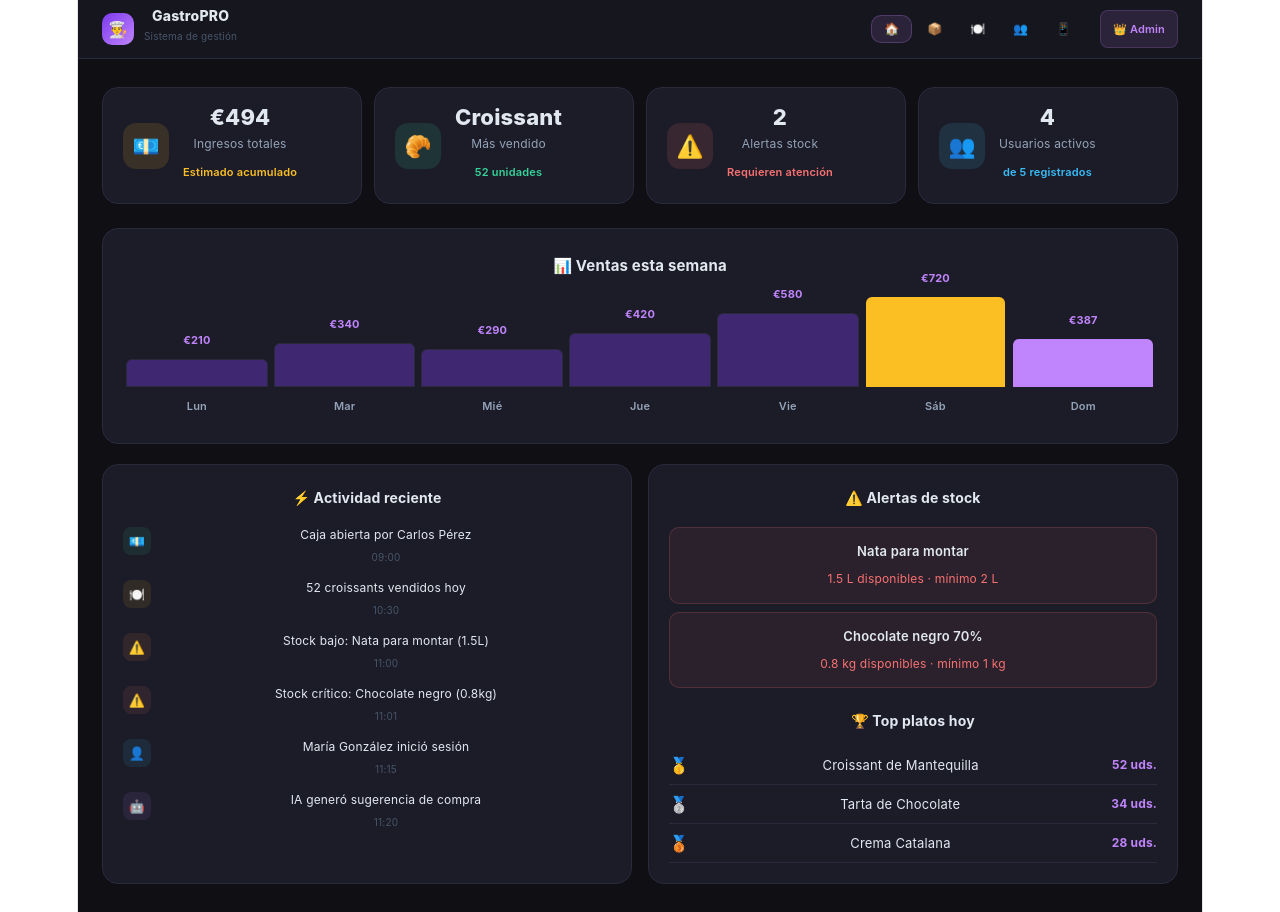
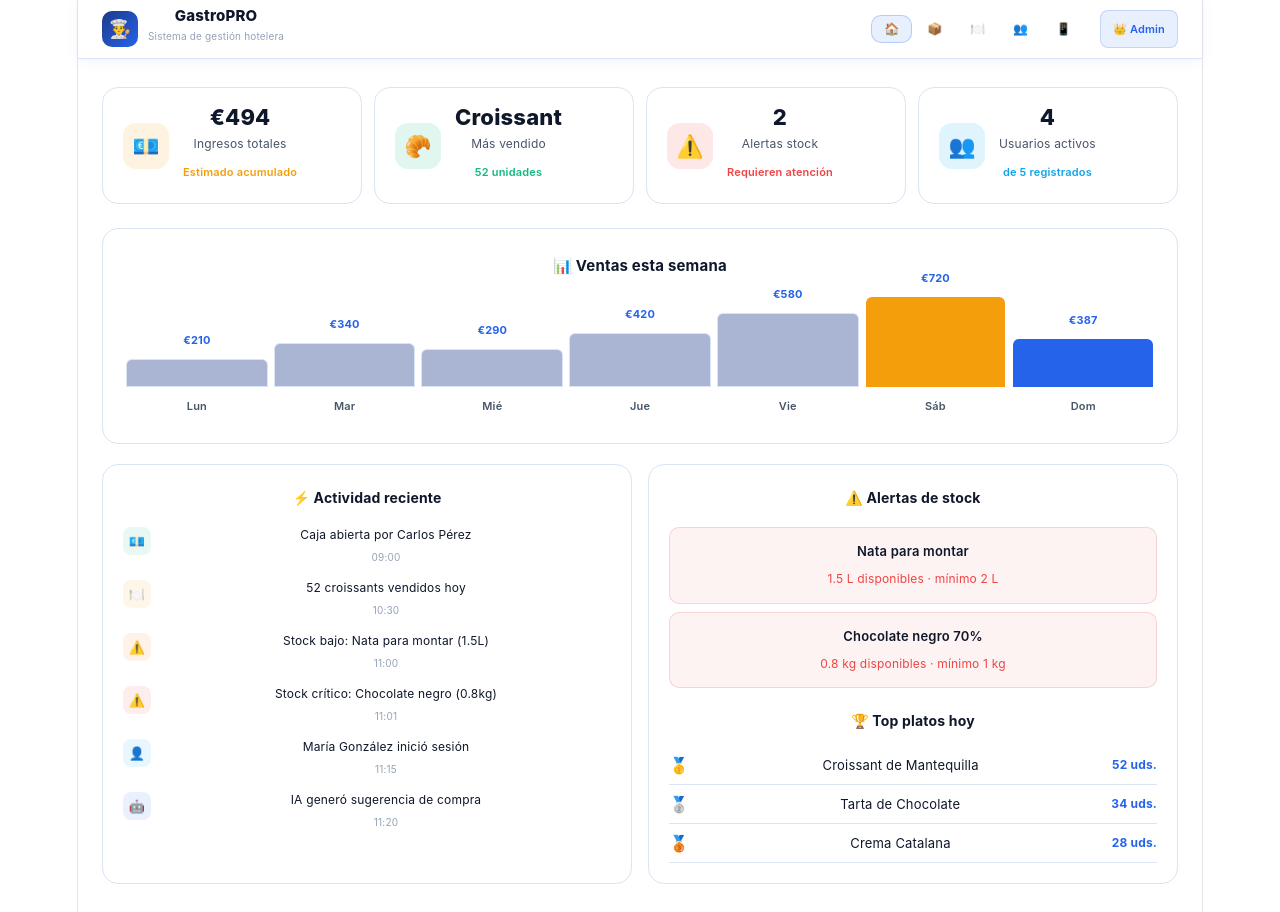
Before and after one commit to davidjose142/Gastro.Pro, a React (Vite) app: page / in a window 1280 px wide. Built offline with nearby package versions, Linux system fonts and the light colour scheme.

Commit message:
Nuevo diseño azul marino

```diff
--- a/src/App.jsx
+++ b/src/App.jsx
@@ -2,24 +2,28 @@ import { useState } from "react";
 
 // ─── PALETA ───────────────────────────────────────────────────────────────────
 const C = {
-  bg: "#0f0f14",
-  surface: "#16161e",
-  card: "#1c1c28",
-  border: "#2a2a3d",
-  accent: "#c084fc",
-  accentDim: "#7c3aed",
-  accentGlow: "rgba(192,132,252,0.12)",
-  gold: "#fbbf24",
-  success: "#34d399",
-  danger: "#f87171",
-  warning: "#fb923c",
-  info: "#38bdf8",
-  text: "#e2e8f0",
-  muted: "#94a3b8",
-  faint: "#475569",
+  bg: "#ffffff",
+  surface: "#f0f4ff",
+  card: "#ffffff",
+  border: "#dbe4f5",
+  accent: "#2563eb",
+  accentDim: "#1e3a8a",
+  accentGlow: "rgba(37,99,235,0.10)",
+  gold: "#f59e0b",
+  success: "#10b981",
+  danger: "#ef4444",
+  warning: "#f97316",
+  info: "#0ea5e9",
+  text: "#0f172a",
+  muted: "#475569",
+  faint: "#94a3b8",
 };
 
 // ─── DATOS GLOBALES ───────────────────────────────────────────────────────────
+// ─── NOMBRE DEL RESTAURANTE ───────────────────────────────────────────────────
+const NOMBRE_RESTAURANTE = "GastroPRO";
+const SUBTITULO_RESTAURANTE = "Sistema de gestión hotelera";
+
 const STOCK = [
   { id: 1, nombre: "Harina de trigo", cantidad: 25, unidad: "kg", minimo: 5, categoria: "Secos" },
   { id: 2, nombre: "Azúcar blanca", cantidad: 15, unidad: "kg", minimo: 3, categoria: "Secos" },
@@ -360,13 +364,13 @@ export default function App() {
   return (
     <div style={{ minHeight: "100vh", background: C.bg, fontFamily: "'Inter', system-ui, sans-serif", color: C.text }}>
       {/* Header */}
-      <div style={{ background: C.surface, borderBottom: `1px solid ${C.border}`, padding: "0 24px", position: "sticky", top: 0, zIndex: 100 }}>
+      <div style={{ background: C.card, borderBottom: `1px solid ${C.border}`, padding: "0 24px", position: "sticky", top: 0, zIndex: 100, boxShadow: "0 2px 12px rgba(37,99,235,0.07)" }}>
         <div style={{ maxWidth: 1100, margin: "0 auto", display: "flex", alignItems: "center", gap: 16, height: 58 }}>
           <div style={{ display: "flex", alignItems: "center", gap: 10 }}>
-            <div style={{ width: 32, height: 32, borderRadius: 10, background: `linear-gradient(135deg, ${C.accentDim}, ${C.accent})`, display: "flex", alignItems: "center", justifyContent: "center", fontSize: 16 }}>👨‍🍳</div>
+            <div style={{ width: 36, height: 36, borderRadius: 10, background: `linear-gradient(135deg, ${C.accentDim}, ${C.accent})`, display: "flex", alignItems: "center", justifyContent: "center", fontSize: 18 }}>👨‍🍳</div>
             <div>
-              <div style={{ fontSize: 14, fontWeight: 800, color: C.text, lineHeight: 1 }}>GastroPRO</div>
-              <div style={{ fontSize: 10, color: C.faint }}>Sistema de gestión</div>
+              <div style={{ fontSize: 15, fontWeight: 800, color: C.text, lineHeight: 1 }}>{NOMBRE_RESTAURANTE}</div>
+              <div style={{ fontSize: 10, color: C.faint }}>{SUBTITULO_RESTAURANTE}</div>
             </div>
           </div>
           <div style={{ flex: 1 }} />
```
